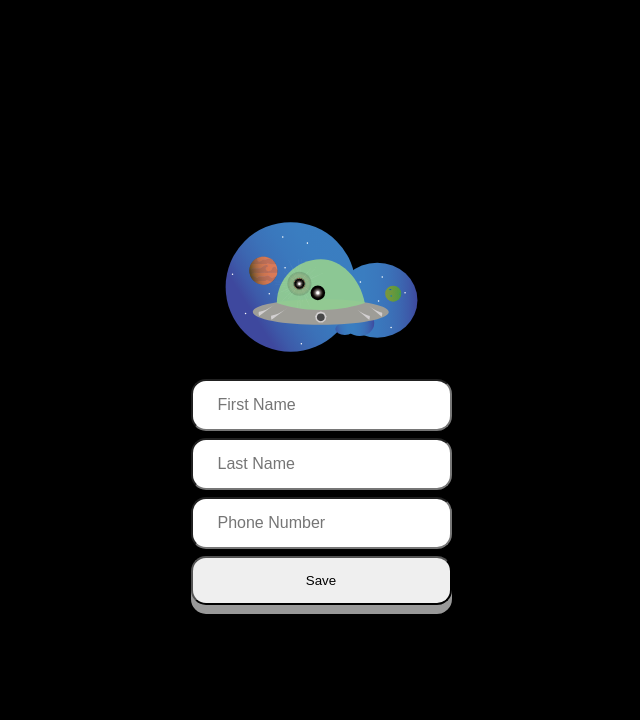
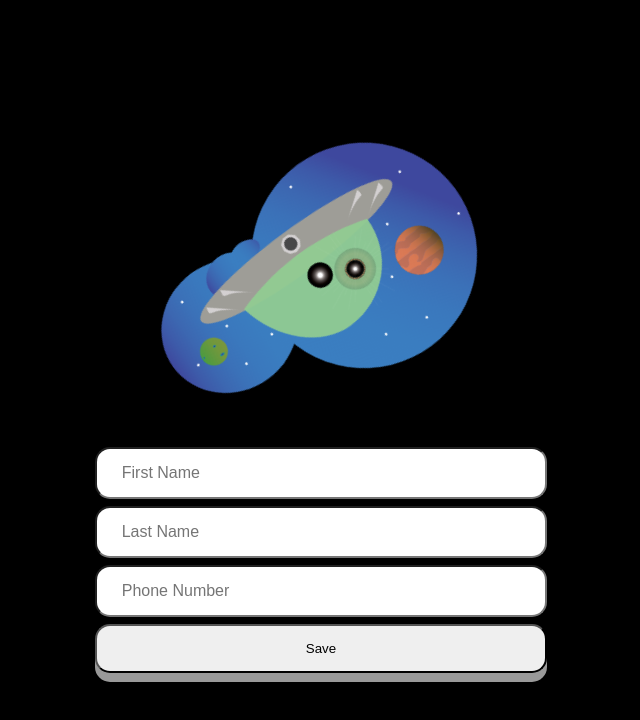
Before and after one commit to yergozhin/list-of-personal-information, a React (Create React App) app: page /add in a window 1280 px wide. Shown: the top 720 px of the page, without its empty margins (319-959 px from the left). Built offline with nearby package versions, Linux system fonts and the light colour scheme.

Commit message:
src/App.css

```diff
--- a/src/App.css
+++ b/src/App.css
@@ -83,3 +83,20 @@
     margin-bottom: 7px;
     font-size: medium;
 }
+.App-logo {
+    height: 40vmin;
+    pointer-events: none;
+}
+@media (prefers-reduced-motion: no-preference) {
+    .App-logo {
+      animation: App-logo-spin infinite 20s linear;
+    }
+  }
+  @keyframes App-logo-spin {
+    from {
+      transform: rotate(0deg);
+    }
+    to {
+      transform: rotate(360deg);
+    }
+  }
```
